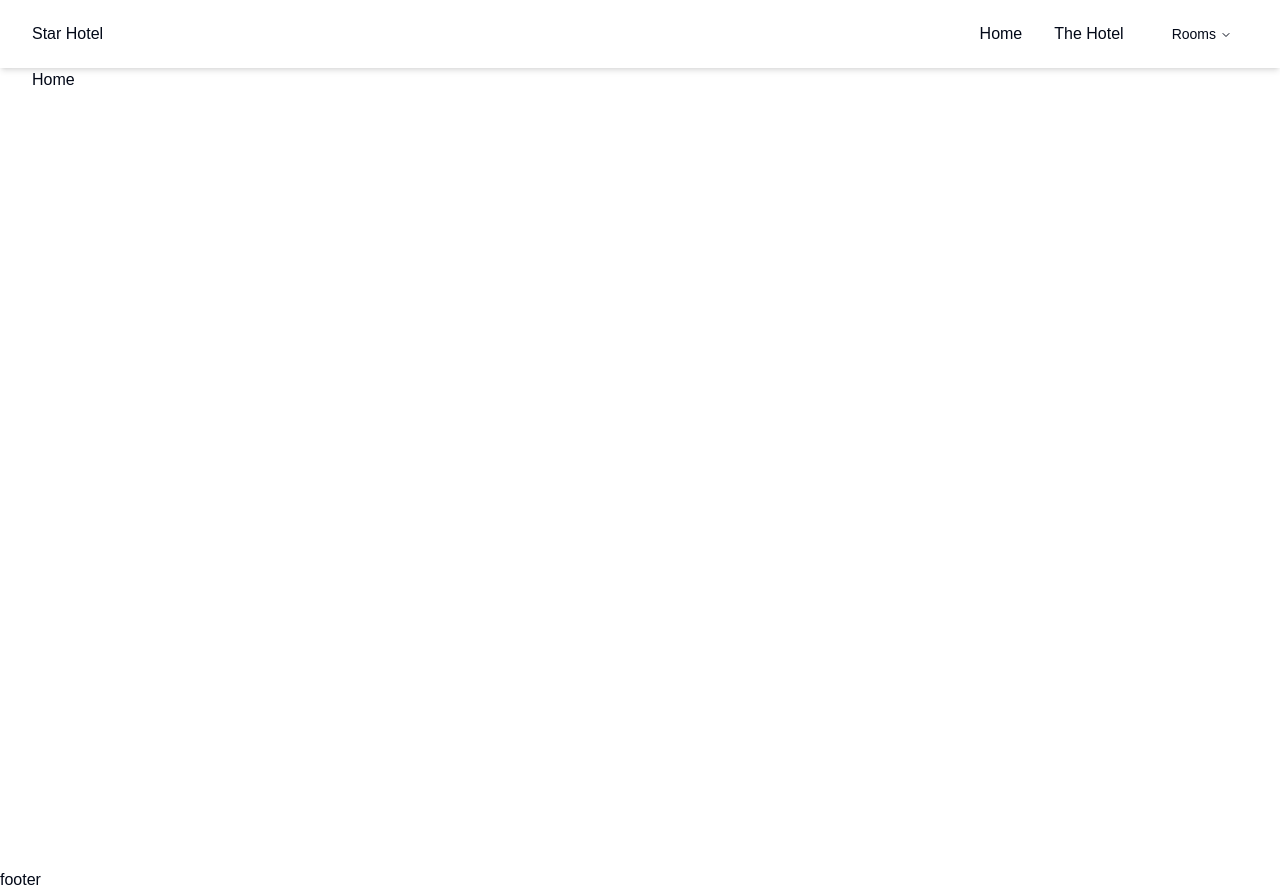
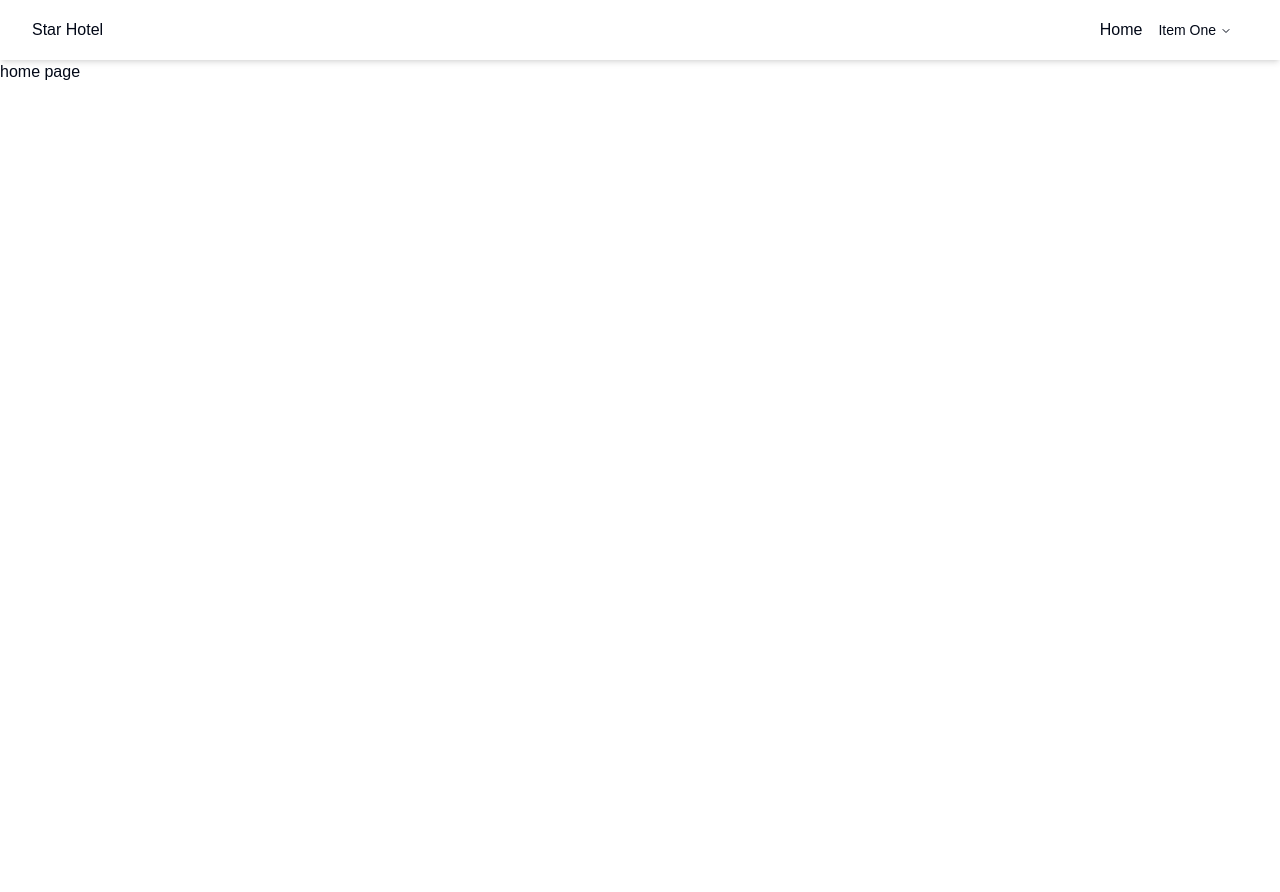
Before and after one commit to shahidulshohid/star-hotel-management, a Next.js app: page / in a window 1280 px wide. After the commit the page ends 800 px from the top, so only its background shows below. Built offline with nearby package versions, Linux system fonts and the light colour scheme.

Commit message:
navbar is done

```diff
--- a/src/app/layout.js
+++ b/src/app/layout.js
@@ -1,6 +1,6 @@
 import { Geist, Geist_Mono } from "next/font/google";
 import "./globals.css";
-import Navbar from "@/components/shared/Navbar";
+import Navbar from "@/components/Navbar";
 
 const geistSans = Geist({
   variable: "--font-geist-sans",
@@ -23,11 +23,8 @@ export default function RootLayout({ children }) {
       <body
         className={`${geistSans.variable} ${geistMono.variable} antialiased`}
       >
-        <Navbar/>
-        <main className="max-w-7xl mx-auto px-4 sm:px-6 lg:px-8 min-h-screen">
+        <Navbar></Navbar>
         {children}
-        </main>
-        <h1>footer</h1>
       </body>
     </html>
   );
--- a/src/app/page.js
+++ b/src/app/page.js
@@ -1,9 +1,8 @@
-
 
 const Home = () => {
   return (
     <div>
-      <h3>Home</h3>
+      <h1>home page</h1>
     </div>
   );
 };
--- /dev/null
+++ b/src/components/Navbar.jsx
@@ -0,0 +1,40 @@
+import {
+  NavigationMenu,
+  NavigationMenuContent,
+  NavigationMenuItem,
+  NavigationMenuLink,
+  NavigationMenuList,
+  NavigationMenuTrigger,
+} from "@/components/ui/navigation-menu";
+import Link from "next/link";
+
+const Navbar = () => {
+  return (
+    <div>
+      <header className=" shadow-md py-3">
+        <nav className="flex justify-between items-center max-w-7xl mx-auto px-4 sm:px-6 md:px-8">
+          {/* logo  */}
+          <div>
+            <Link href="/">Star Hotel</Link>
+          </div>
+          <NavigationMenu>
+            <NavigationMenuList>
+              <NavigationMenuItem>
+                <NavigationMenuLink href="/">Home</NavigationMenuLink>
+                <NavigationMenuTrigger>Item One</NavigationMenuTrigger>
+                <NavigationMenuContent>
+                  <NavigationMenuLink>Link ewrrrrrrrrrrrrr</NavigationMenuLink>
+                  <NavigationMenuLink>Link ewrrrrrrrrrrrrr</NavigationMenuLink>
+                  <NavigationMenuLink>Link ewrrrrrrrrrrrrr</NavigationMenuLink>
+                  <NavigationMenuLink>Link ewrrrrrrrrrrrrr</NavigationMenuLink>
+                </NavigationMenuContent>
+              </NavigationMenuItem>
+            </NavigationMenuList>
+          </NavigationMenu>
+        </nav>
+      </header>
+    </div>
+  );
+};
+
+export default Navbar;
--- a/src/components/shared/Navbar.jsx
+++ /dev/null
@@ -1,66 +0,0 @@
-import Link from "next/link";
-import {
-  NavigationMenu,
-  NavigationMenuContent,
-  NavigationMenuIndicator,
-  NavigationMenuItem,
-  NavigationMenuLink,
-  NavigationMenuList,
-  NavigationMenuTrigger,
-  NavigationMenuViewport,
-} from "@/components/ui/navigation-menu";
-
-const Navbar = () => {
-  return (
-    <header className="shadow-md py-4">
-      <nav className="max-w-7xl mx-auto px-4 sm:px-6 lg:px-8 flex justify-between items-center">
-        {/* logo */}
-        <div>
-          <Link href="/">Star Hotel</Link>
-        </div>
-        {/* desktop menu  */}
-        <NavigationMenu className="hidden lg:flex">
-          <NavigationMenuList>
-            <NavigationMenuItem className="flex items-center space-x-8">
-              <NavigationMenuLink href="/">Home</NavigationMenuLink>
-              <NavigationMenuLink href="/hotel">The Hotel</NavigationMenuLink>
-              {/* <NavigationMenuLink href="/rooms"> */}
-                <NavigationMenuTrigger>Rooms</NavigationMenuTrigger>
-                <NavigationMenuContent>
-                  <ul>
-                    <li>
-                      <NavigationMenuLink>Rooms Cards</NavigationMenuLink>
-                    </li>
-                    <li>
-                      <NavigationMenuLink>Rooms Carousel</NavigationMenuLink>
-                    </li>
-                    <li>
-                      <NavigationMenuLink>Rooms Chess View</NavigationMenuLink>
-                    </li>
-                    <li>
-                      <NavigationMenuLink>
-                        Single Room - Layout 1
-                      </NavigationMenuLink>
-                    </li>
-                    <li>
-                      <NavigationMenuLink>
-                        Single Room - Layout 2
-                      </NavigationMenuLink>
-                    </li>
-                    <li>
-                      <NavigationMenuLink>
-                        Single Room - Layout 3
-                      </NavigationMenuLink>
-                    </li>
-                  </ul>
-                </NavigationMenuContent>
-             {/* </NavigationMenuLink> */}
-            </NavigationMenuItem>
-          </NavigationMenuList>
-        </NavigationMenu>
-      </nav>
-    </header>
-  );
-};
-
-export default Navbar;
--- /dev/null
+++ b/src/lib/utils.js
@@ -0,0 +1,6 @@
+import { clsx } from "clsx";
+import { twMerge } from "tailwind-merge"
+
+export function cn(...inputs) {
+  return twMerge(clsx(inputs));
+}
--- a/src/lib/utils.jsx
+++ /dev/null
@@ -1,4 +0,0 @@
-// src/lib/utils.jsx
-export function cn(...classes) {
-    return classes.filter(Boolean).join(" ");
-  }
--- a/tailwind.config.mjs
+++ b/tailwind.config.mjs
@@ -1,4 +1,3 @@
-/* eslint-disable import/no-anonymous-default-export */
 /** @type {import('tailwindcss').Config} */
 export default {
     darkMode: ["class"],
@@ -58,5 +57,5 @@ export default {
   		}
   	}
   },
-  plugins: ["tailwindcss-animate"],
+  plugins: [require("tailwindcss-animate")],
 };
```
Also changed, not shown: package.json (+5 -2 lines), 1 other file (tests, documents, lock files or other folders).
